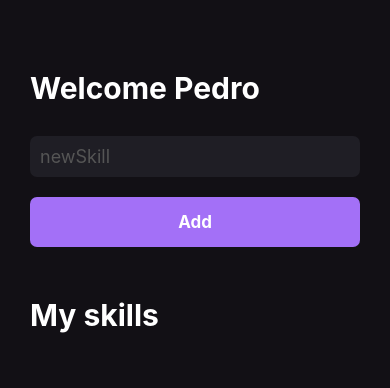
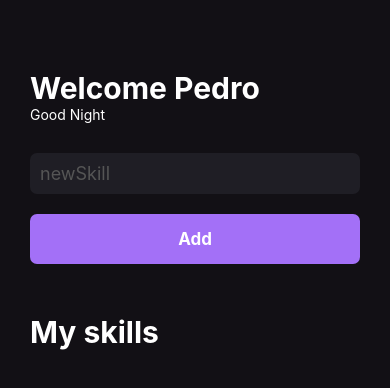
Before and after one commit to pedrokpdo/my-skills, a React Native app: screen / in a window 390 px wide. Shown: the top 388 px of the page. Built offline with nearby package versions, Linux system fonts and the light colour scheme.

Commit message:
useEffect

```diff
--- a/src/pages/Home.js
+++ b/src/pages/Home.js
@@ -1,19 +1,35 @@
 import { Text, View, TextInput, StyleSheet, FlatList } from 'react-native';
-import React, { useState } from 'react';
+import React, { useState, useEffect } from 'react';
 import { Button } from '../components/Button';
 import { SkillCard } from '../components/SkillCard';
 
 export function Home() {
     const [newSkill, setNewSkill] = useState('')
     const [mySkills, setMySkills] = useState([])
+    const [gretting, setGretting] = useState('')
 
     function handleAddNewSkill() {
         setMySkills([...mySkills, newSkill])
     }
 
+    useEffect(() => {
+        const currentHour = new Date().getHours()
+
+        if(currentHour < 12) {
+            setGretting('Good Morning')
+        }
+        else if(currentHour >= 12 && currentHour < 18 ){
+            setGretting('Good Afternoon')
+        }else {
+            setGretting('Good Night')
+        }
+
+    }, [mySkills])
+
     return (
         <View style={styles.container}>
             <Text style={styles.title}>Welcome Pedro</Text>
+            <Text style={styles.greetings}>{gretting}</Text>
             <TextInput
                 placeholderTextColor='#555'
                 placeholder='newSkill'
@@ -52,11 +68,15 @@
 
     input: {
         backgroundColor: '#1f1e25',
-        color: 'white',
+        color: '#fff',
         fontSize: 18,
         padding: 10,
         marginTop: 30,
         borderRadius: 7,
     },
 
+    greetings: {
+        color: '#fff',
+    }
+
 })
```
